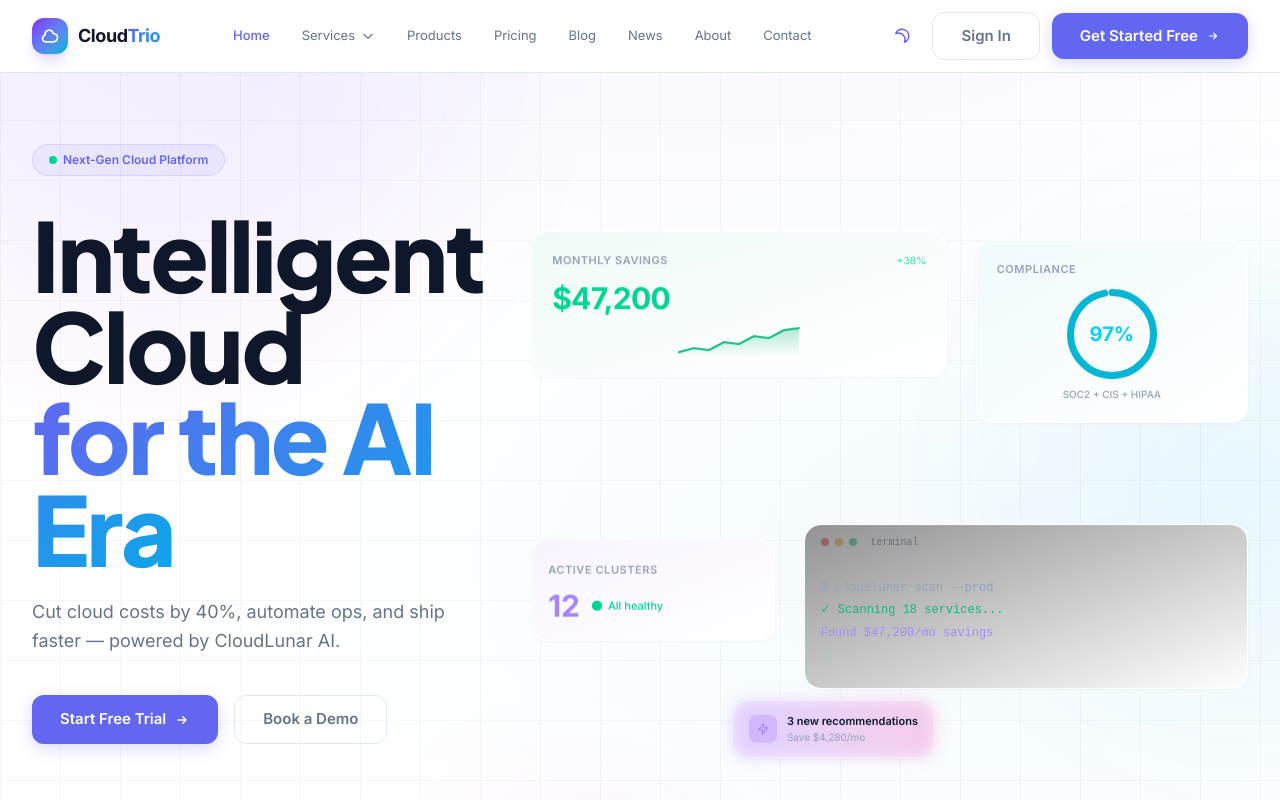
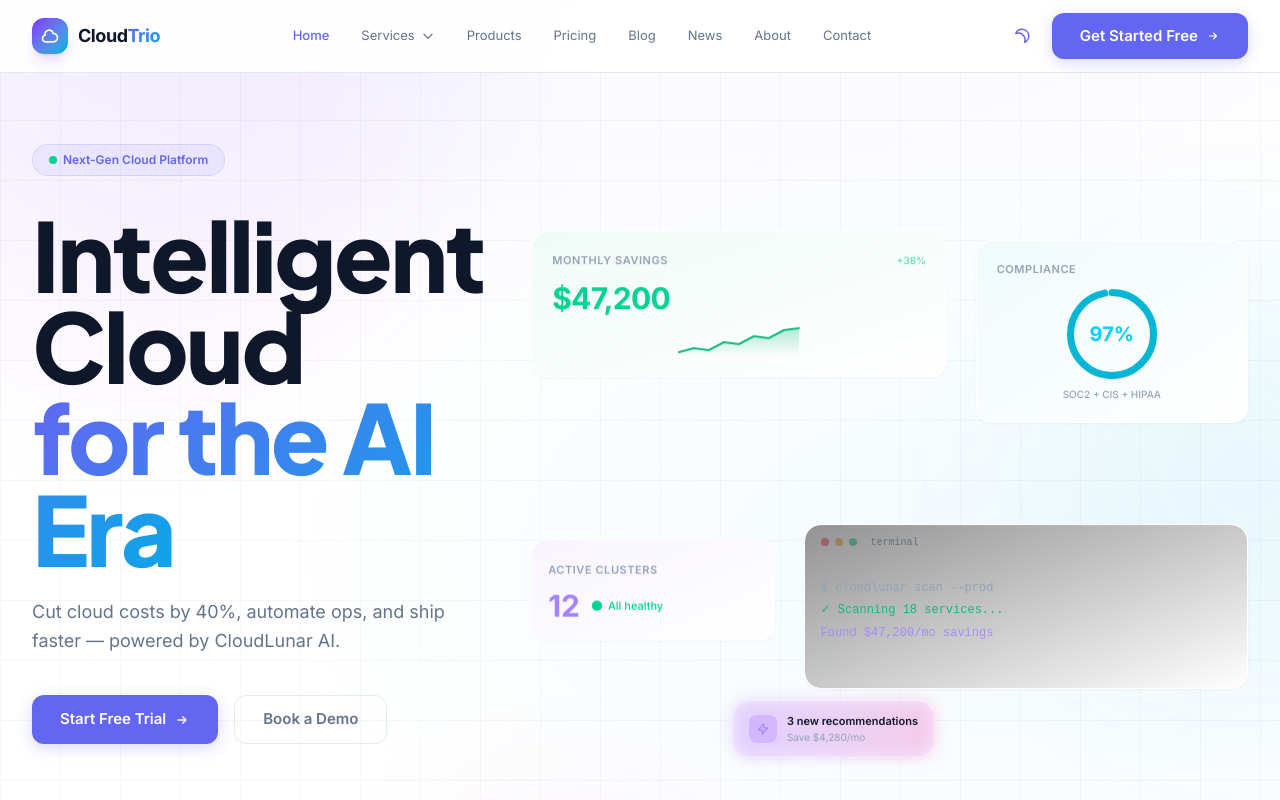
Before and after one commit to bshah1914/cloudtrio-website-react, a React (Vite) app: page / in a window 1280 px wide. Shown: the top 800 px of the page. Built offline with nearby package versions, Linux system fonts and the light colour scheme.

Commit message:
Remove Sign In button from navbar
Co-Authored-By: Claude Opus 4.6 (1M context) <noreply@anthropic.com>

```diff
--- a/src/components/Navbar.jsx
+++ b/src/components/Navbar.jsx
@@ -226,9 +226,6 @@ export default function Navbar() {
           {/* ---- Desktop CTA + Theme Toggle ---- */}
           <div className="hidden lg:flex items-center gap-3">
             <ThemeToggle />
-            <Link to="/contact" className="btn-secondary btn-sm">
-              Sign In
-            </Link>
             <Link to="/contact" className="btn-primary btn-sm">
               Get Started Free
               <svg className="w-3.5 h-3.5" fill="none" stroke="currentColor" viewBox="0 0 24 24">
@@ -396,9 +393,6 @@ export default function Navbar() {
 
                 {/* Mobile CTAs */}
                 <div className="flex flex-col gap-3">
-                  <Link to="/contact" onClick={() => setOpen(false)} className="btn-secondary w-full justify-center btn-sm">
-                    Sign In
-                  </Link>
                   <Link to="/contact" onClick={() => setOpen(false)} className="btn-primary w-full justify-center btn-sm">
                     Get Started Free
                   </Link>
```
